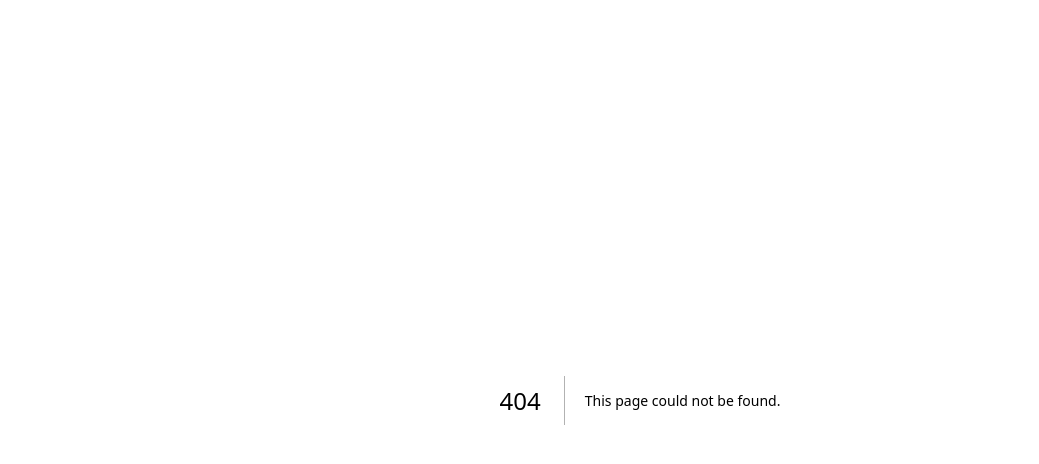
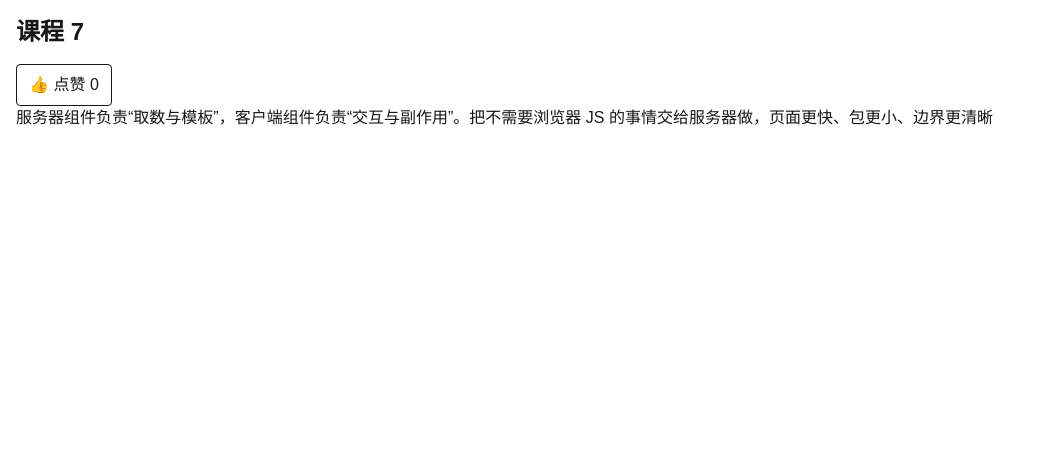
Before and after one commit to typhoonIscoming/my-next-app, a Next.js app: page /course7 in a window 1280 px wide. Before the commit this address had no page. Shown: the top 464 px of the page, without its empty margins (0-1039 px from the left). Built offline with nearby package versions, Linux system fonts and the light colour scheme.

Commit message:
use client 生命客户端组件

```diff
--- a/app/(course)/course6/page.tsx
+++ b/app/(course)/course6/page.tsx
@@ -1,6 +1,10 @@
 import { headers, cookies } from 'next/headers';
 
 import { getSecret } from '@/lib/secret';
+
+// RSC 不支持浏览器端交互（不能用 useState/useEffect，也不能绑事件），但可以渲染客户端组件并传递可序列化的 props。配合方式很简单：
+// RSC 做数据与模板拼装。
+// 客户端组件承接交互与副作用。
 
 export default async function PostsPage() {
     const res = await fetch('https://jsonplaceholder.typicode.com/posts', {
--- /dev/null
+++ b/app/(course)/course7/components/LikeButton.tsx
@@ -0,0 +1,19 @@
+// components/LikeButton.tsx
+'use client';
+import { useState } from 'react';
+
+export default function LikeButton({
+    initialCount = 0,
+}: {
+    initialCount?: number;
+}) {
+    const [count, setCount] = useState(initialCount);
+    return (
+        <button
+            onClick={() => setCount((c) => c + 1)}
+            className="px-3 py-2 border rounded cursor-pointer"
+        >
+            👍 点赞 {count}
+        </button>
+    );
+}
--- /dev/null
+++ b/app/(course)/course7/page.tsx
@@ -0,0 +1,14 @@
+import LikeButton from './components/LikeButton';
+
+export default function Course7Page() {
+    return (
+        <main className="p-4">
+            <h1 className="text-2xl font-bold mb-4">课程 7</h1>
+            <LikeButton initialCount={0} />
+            <p>
+                服务器组件负责“取数与模板”，客户端组件负责“交互与副作用”。把不需要浏览器
+                JS 的事情交给服务器做，页面更快、包更小、边界更清晰
+            </p>
+        </main>
+    );
+}
--- a/eslint.config.mjs
+++ b/eslint.config.mjs
@@ -13,6 +13,9 @@ const eslintConfig = defineConfig([
         'build/**',
         'next-env.d.ts',
     ]),
+    {
+        '@typescript-eslint/no-explicit-any': [0],
+    },
 ]);
 
 export default eslintConfig;
```
